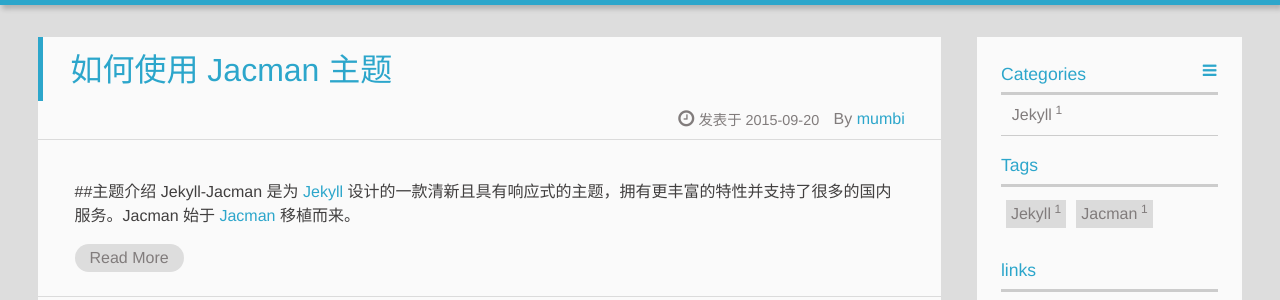
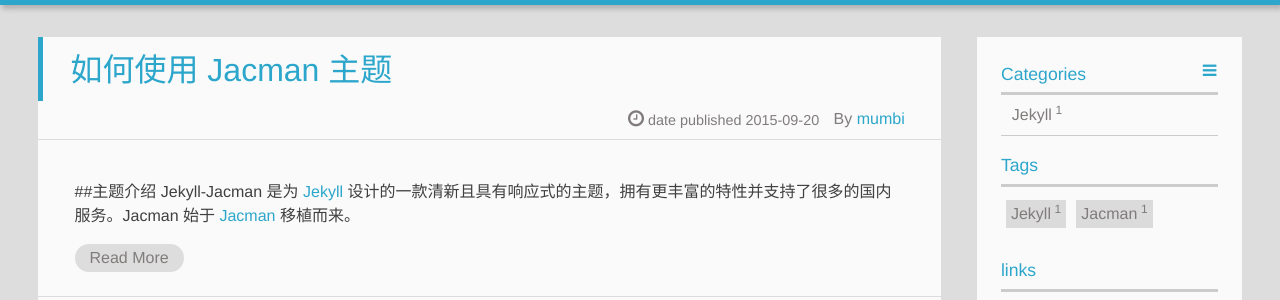
Before and after one commit to mumbi/mumbi.github.io, a Jekyll site: the page built from index.html, in a window 1280 px wide. Shown: the part 203-503 px from the top of the page. Built offline with Jekyll 4.4.1, drawn with Linux system fonts in a browser that asks for light colours; Markdown is read by kramdown in place of the engine named in the settings; the list of posts is cut into pages by our own code.

Commit message:
change language

```diff
--- a/_includes/_partial/post/header.html
+++ b/_includes/_partial/post/header.html
@@ -11,7 +11,7 @@
 		<a href="{{ site.baseurl }}/about" title="{{ site.author.name }}" target="_blank" itemprop="author">{{ site.author.name }}</a>
 		{% endif %}
   <p class="article-time">
-    <time datetime="{{ item.date }}" itemprop="datePublished"> 发表于 {{ item.date | date: "%F" }}</time>
+    <time datetime="{{ item.date }}" itemprop="datePublished"> date published {{ item.date | date: "%F" }}</time>
 
   </p>
 </header>
```
